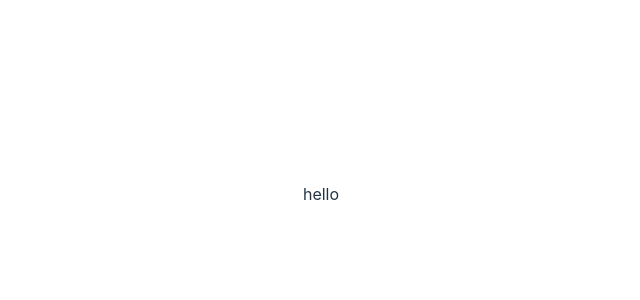
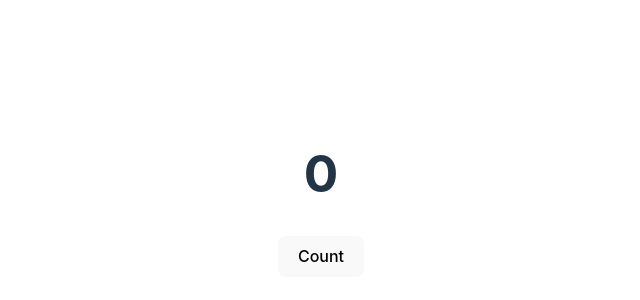
Before and after one commit to numan-iftikhar/react-course-anil, a React (Vite) app: page / in a window 1280 px wide. Shown: the part 206-506 px from the top of the page, without its empty margins (319-959 px from the left). Built offline with nearby package versions, Linux system fonts and the light colour scheme.

Commit message:
add click counter

```diff
--- a/src/App.jsx
+++ b/src/App.jsx
@@ -1,15 +1,18 @@
-import { useState } from 'react'
-import reactLogo from './assets/react.svg'
-import './App.css'
+import { useState } from "react";
+import reactLogo from "./assets/react.svg";
+import "./App.css";
 
 function App() {
-  const [count, setCount] = useState(0)
-
+  const [count, setCount] = useState(0);
+  const sayHello = () => {
+    setCount(count + 1);
+  };
   return (
     <div className="App">
-      hello
+      <h1>{count}</h1>
+      <button onClick={sayHello}>Count</button>
     </div>
-  )
+  );
 }
 
-export default App
+export default App;
```
